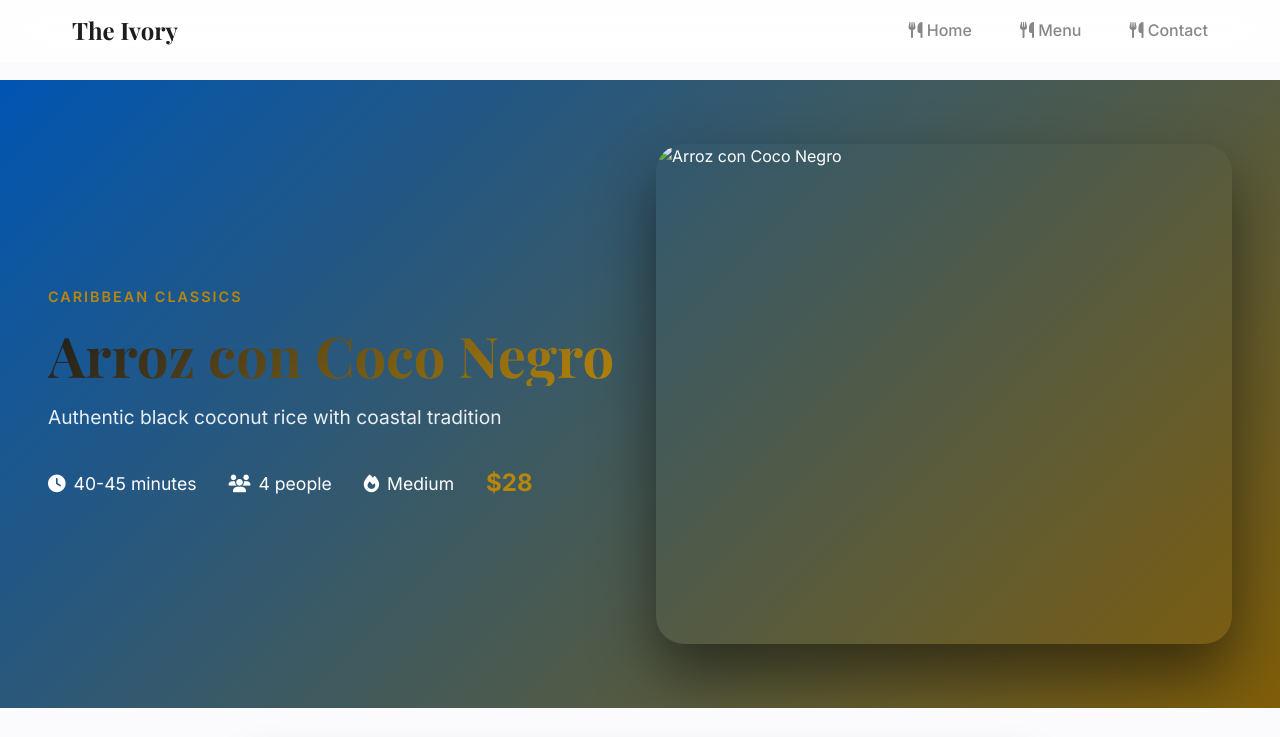
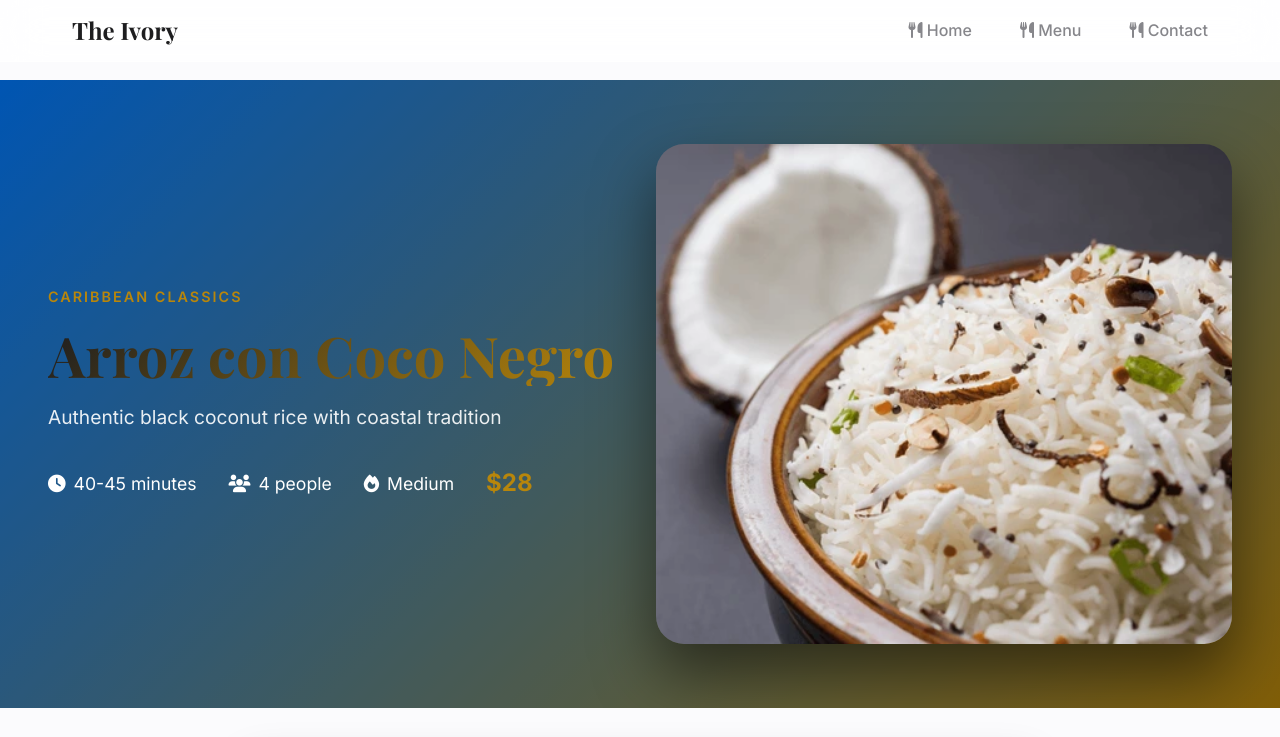
Before and after one commit to scarss11/The-Ivory, a plain HTML site: page dishes/arroz-con-coco-negro.html in a window 1280 px wide. Shown: the top 737 px of the page. Drawn offline with nearby package versions, Linux system fonts and the light colour scheme.

Commit message:
Restaurante pagina 1.7

```diff
--- a/dishes/arroz-con-coco-negro.html
+++ b/dishes/arroz-con-coco-negro.html
@@ -40,7 +40,7 @@
                 </div>
             </div>
             <div class="dish-showcase-image">
-                <img src="../images/dishes/ArrozCoco.png" alt="Arroz con Coco Negro" />
+                <img src="../images/dishes/Arroz con coco.png" alt="Arroz con Coco Negro" />
             </div>
         </section>
 
```
